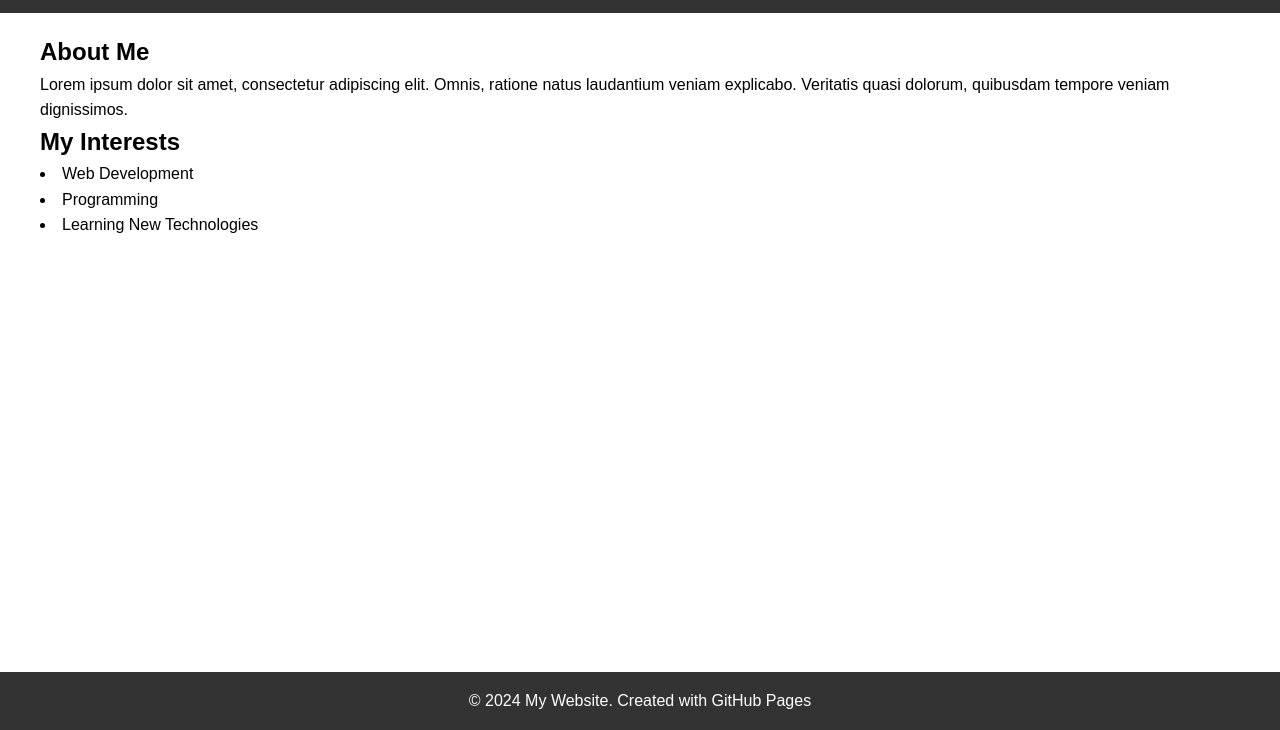
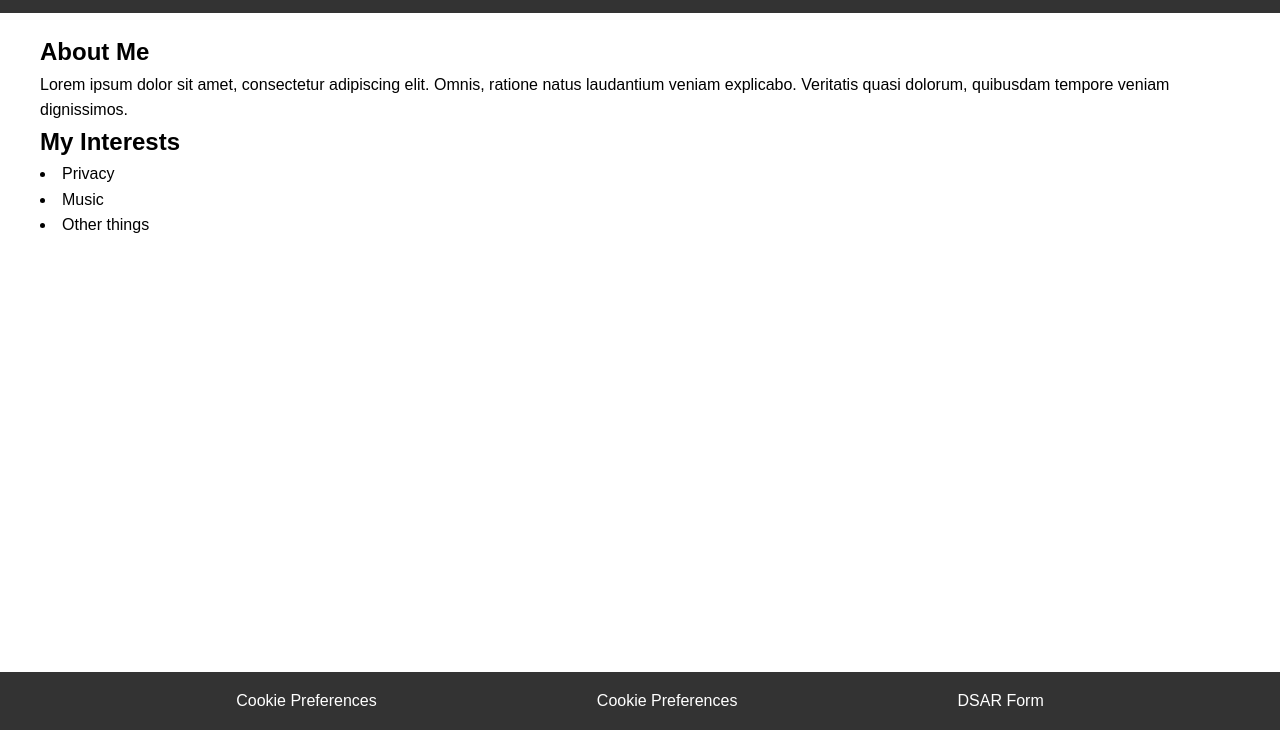
Before and after one commit to colinrosano/colinrosano.github.io, a plain HTML site: page index.html in a window 1280 px wide. Shown: the part 70-800 px from the top of the page. Drawn offline with Linux system fonts and the light colour scheme.

Commit message:
added basic script tags

```diff
--- /dev/null
+++ b/Scripts/analytics.js
@@ -0,0 +1 @@
+// this is an analytics script
--- /dev/null
+++ b/Scripts/essential.js
@@ -0,0 +1 @@
+// this is an essential script and will not be blocked.
--- /dev/null
+++ b/Scripts/marketing.js
@@ -0,0 +1 @@
+// this is a marketing script
--- a/index.html
+++ b/index.html
@@ -6,6 +6,9 @@
     <title>My GitHub Pages Website</title>
     <link rel="stylesheet" href="styles.css" />
     <script src="https://cmp.osano.com/AzZcpvRm9bbsqngN/377df70f-4dd5-455d-b60e-3ff99a659c85/osano.js"></script>
+    <script src="./Scripts/marketing.js"></script>
+    <script src="./Scripts/analytics.js"></script>
+    <script src="./Scripts/essential.js"></script>
   </head>
   <body>
     <header>
@@ -19,17 +22,28 @@
           ratione natus laudantium veniam explicabo. Veritatis quasi dolorum,
           quibusdam tempore veniam dignissimos.
         </p>
-
         <h2>My Interests</h2>
         <ul style="list-style-position: inside">
-          <li>Web Development</li>
-          <li>Programming</li>
-          <li>Learning New Technologies</li>
+          <li>Privacy</li>
+          <li>Music</li>
+          <li>Other things</li>
         </ul>
       </div>
     </main>
+
     <footer>
-      <p>© 2024 My Website. Created with GitHub Pages</p>
+      <a href="#" onclick="Osano.cm.showDrawer('osano-cm-dom-info-dialog-open')"
+        >Cookie Preferences</a
+      >
+      <a href="#" onclick="Osano.cm.showDrawer('osano-cm-dom-info-dialog-open')"
+        >Cookie Preferences</a
+      >
+      <a
+        href="https://my.datasubject.com/AzZcpvRm9bbsqngN/45961"
+        target="_blank"
+      >
+        DSAR Form</a
+      >
     </footer>
   </body>
 </html>
--- a/styles.css
+++ b/styles.css
@@ -33,6 +33,8 @@ main {
   width: 100%;
 }
 footer {
+  display: flex;
+  justify-content: space-evenly;
   background-color: #333;
   color: #fff;
   text-align: center;
@@ -40,3 +42,11 @@ footer {
   width: 100%;
   margin-top: auto;
 }
+
+a,
+a:hover,
+a:active,
+a:focus {
+  text-decoration: none;
+  color: #fff;
+}
```
